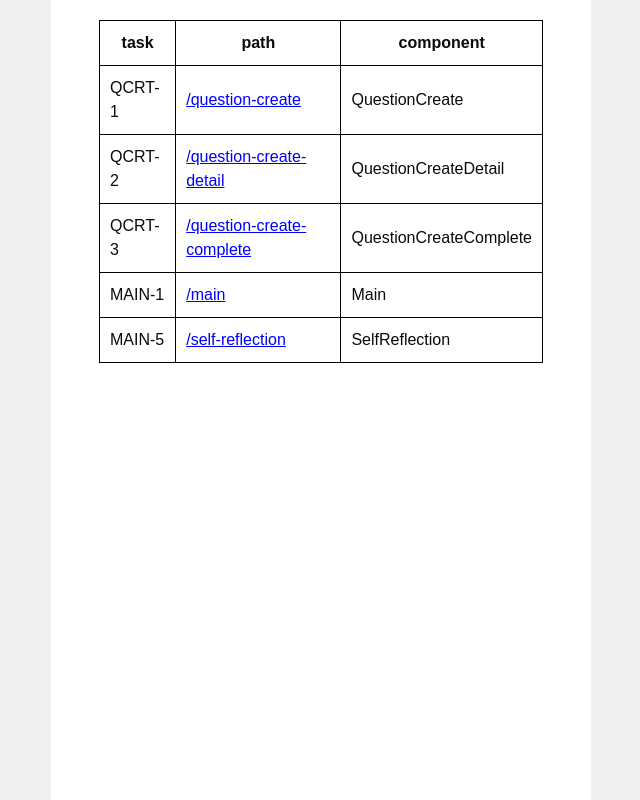
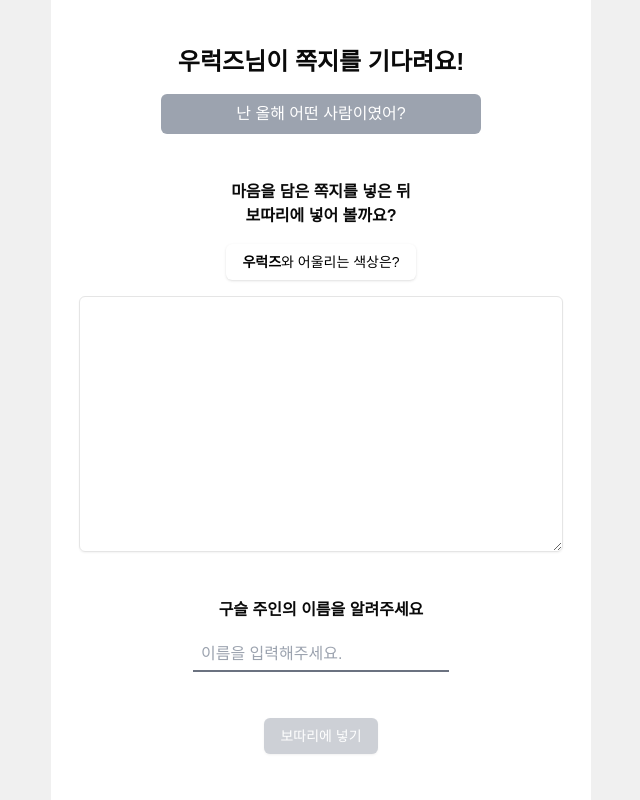
Before and after one commit to Jmoon144/buggureomi-fe, a React (Vite) app: page /answer-create in a window 1280 px wide. Before the commit this address led to /. Shown: the whole page, without its empty margins (319-959 px from the left). Built offline with nearby package versions, Linux system fonts and the light colour scheme; a web font is replaced by a local one.

Commit message:
[MCRT-1] 답변 생성 Wireframe Markup (#12)
* feature: 답변 생성 Markup

* fix: resolved conflict

* fix: resolved conversation

```diff
--- a/package.json
+++ b/package.json
@@ -13,6 +13,7 @@
     "@hookform/resolvers": "^3.9.1",
     "@radix-ui/react-dialog": "^1.1.2",
     "@radix-ui/react-label": "^2.1.0",
+    "@radix-ui/react-popover": "^1.1.2",
     "@radix-ui/react-slot": "^1.1.0",
     "@radix-ui/react-switch": "^1.1.1",
     "@types/react-router-dom": "^5.3.3",
--- /dev/null
+++ b/src/components/color/ColorPicker.tsx
@@ -0,0 +1,30 @@
+interface ColorPickerProps {
+  colorCodes: string[];
+  colorCode?: string;
+  onChange: (colorCode: string) => void;
+}
+
+export function ColorPicker({
+  colorCode,
+  colorCodes,
+  onChange,
+}: ColorPickerProps) {
+  return (
+    <div className="flex flex-wrap gap-3 items-center">
+      {colorCodes.map((code) => (
+        <div
+          key={code}
+          className={`w-8 h-8 rounded-md cursor-pointer bg-[${code}]`}
+          style={{
+            ...(colorCode === code
+              ? {
+                  filter: `drop-shadow(0 0 1px ${colorCode}) drop-shadow(0 0 4px ${colorCode})`,
+                }
+              : {}),
+          }}
+          onClick={() => onChange(code)}
+        ></div>
+      ))}
+    </div>
+  );
+}
--- /dev/null
+++ b/src/components/input/UnderlineInput.tsx
@@ -0,0 +1,26 @@
+interface UnderlineInputProps {
+  value?: string;
+  placeholder?: string;
+  disabled?: boolean;
+  onChange?: (value: string) => void;
+}
+
+export default function UnderlineInput({
+  value = "",
+  placeholder = "값을 입력해주세요.",
+  disabled = false,
+  onChange,
+}: UnderlineInputProps) {
+  return (
+    <div className="relative">
+      <input
+        type="text"
+        value={value}
+        disabled={disabled}
+        onChange={({ target: { value } }) => onChange?.(value)}
+        placeholder={placeholder}
+        className="border-b-2 border-gray-500 focus:border-gray-500 focus:border-2 focus:rounded-md outline-none px-2 py-1 w-64 bg-transparent transition-all duration-300 ease-in-out focus:w-72"
+      />
+    </div>
+  );
+}
--- /dev/null
+++ b/src/components/ui/popover.tsx
@@ -0,0 +1,31 @@
+import * as React from "react"
+import * as PopoverPrimitive from "@radix-ui/react-popover"
+
+import { cn } from "@/lib/utils"
+
+const Popover = PopoverPrimitive.Root
+
+const PopoverTrigger = PopoverPrimitive.Trigger
+
+const PopoverAnchor = PopoverPrimitive.Anchor
+
+const PopoverContent = React.forwardRef<
+  React.ElementRef<typeof PopoverPrimitive.Content>,
+  React.ComponentPropsWithoutRef<typeof PopoverPrimitive.Content>
+>(({ className, align = "center", sideOffset = 4, ...props }, ref) => (
+  <PopoverPrimitive.Portal>
+    <PopoverPrimitive.Content
+      ref={ref}
+      align={align}
+      sideOffset={sideOffset}
+      className={cn(
+        "z-50 w-72 rounded-md border bg-popover p-4 text-popover-foreground shadow-md outline-none data-[state=open]:animate-in data-[state=closed]:animate-out data-[state=closed]:fade-out-0 data-[state=open]:fade-in-0 data-[state=closed]:zoom-out-95 data-[state=open]:zoom-in-95 data-[side=bottom]:slide-in-from-top-2 data-[side=left]:slide-in-from-right-2 data-[side=right]:slide-in-from-left-2 data-[side=top]:slide-in-from-bottom-2",
+        className
+      )}
+      {...props}
+    />
+  </PopoverPrimitive.Portal>
+))
+PopoverContent.displayName = PopoverPrimitive.Content.displayName
+
+export { Popover, PopoverTrigger, PopoverContent, PopoverAnchor }
--- /dev/null
+++ b/src/constant/color.ts
@@ -0,0 +1,14 @@
+export const COLOR_CODE_LIST: string[] = [
+  "#FF6F6F",
+  "#FF9F6F",
+  "#FFEA6F",
+  "#A2FF6F",
+  "#6FFF6F",
+  "#6FFFD2",
+  "#6FFFFF",
+  "#6F9FFF",
+  "#6F6FFF",
+  "#9F6FFF",
+  "#FF6FFF",
+  "#FF6FA2",
+];
--- /dev/null
+++ b/src/pages/_mock/data/member.ts
@@ -0,0 +1,8 @@
+import { Member } from "@/types/member";
+
+export const MOCK_MEMBER_NICK_NAME = "우럭즈";
+
+/** @description getMemberSession API */
+export const MOCK_MEMBER: Member = {
+  nickname: MOCK_MEMBER_NICK_NAME,
+};
--- /dev/null
+++ b/src/pages/_mock/data/question.ts
@@ -0,0 +1,7 @@
+import { Question } from "@/types/question";
+import { MOCK_MEMBER } from "./member";
+
+export const MOCK_QUESTION: Question = {
+  nickname: MOCK_MEMBER.nickname,
+  content: "난 올해 어떤 사람이였어?",
+};
--- a/src/pages/_mock/index.tsx
+++ b/src/pages/_mock/index.tsx
@@ -34,6 +34,13 @@ export function MockRouteList() {
       path: "/main",
       component: "Main",
     },
+    // 답변 생성
+    {
+      task: "MCRT-1",
+      path: "/answer-create",
+      component: "AnswerCreate",
+    },
+    // 나 돌아보기
     {
       task: "MAIN-5",
       path: "/self-reflection",
--- /dev/null
+++ b/src/pages/answer-create/index.tsx
@@ -0,0 +1,82 @@
+import { ColorPicker } from "@/components/color/ColorPicker";
+import {
+  Popover,
+  PopoverContent,
+  PopoverTrigger,
+} from "@/components/ui/popover";
+import { MOCK_MEMBER } from "../_mock/data/member";
+import { useState } from "react";
+import { Button } from "@/components/ui/button";
+import { Textarea } from "@/components/ui/textarea";
+import UnderlineInput from "@/components/input/UnderlineInput";
+import { COLOR_CODE_LIST } from "@/constant/color";
+
+export default function AnswerCreate() {
+  const [colorCode, setColorCode] = useState<string | undefined>(undefined);
+  const [content, setContent] = useState<string>("");
+  const [senderName, setSenderName] = useState<string>("");
+
+  return (
+    <section className="h-screen flex justify-evenly flex-col items-center">
+      <div className="flex flex-col items-center gap-4">
+        <h1 className="font-bold text-2xl">
+          {MOCK_MEMBER.nickname}님이 쪽지를 기다려요!
+        </h1>
+        <div className="flex items-center justify-center w-80 h-10 text-center bg-gray-400 rounded-md">
+          <span className="text-white">난 올해 어떤 사람이였어?</span>
+        </div>
+      </div>
+      <div className="w-full flex flex-col items-center gap-4">
+        <p className="font-bold text-center">
+          마음을 담은 쪽지를 넣은 뒤 <br /> 보따리에 넣어 볼까요?
+        </p>
+
+        <Popover>
+          <PopoverTrigger>
+            <Button
+              style={{
+                backgroundColor: colorCode ?? "white",
+                color: colorCode ? "white" : "black",
+              }}
+            >
+              <p>
+                <b>{MOCK_MEMBER.nickname}</b>와 어울리는 색상은?
+              </p>
+            </Button>
+          </PopoverTrigger>
+          <PopoverContent>
+            <ColorPicker
+              colorCode={colorCode}
+              colorCodes={COLOR_CODE_LIST}
+              onChange={(code) => setColorCode(code)}
+            />
+          </PopoverContent>
+        </Popover>
+
+        <Textarea
+          className="min-h-64"
+          value={content}
+          onChange={(e) => setContent(e.target.value)}
+        />
+      </div>
+      <div className="w-full flex flex-col items-center gap-4">
+        <span>
+          <b>구슬 주인의 이름을 알려주세요</b>
+        </span>
+        <UnderlineInput
+          value={senderName}
+          placeholder="이름을 입력해주세요."
+          onChange={(value) => setSenderName(value)}
+        />
+      </div>
+      <Button
+        className="bg-gray-400"
+        disabled={!senderName || !content}
+        children="보따리에 넣기"
+        onClick={() => {
+          // TODO: Answer Post API Call
+        }}
+      />
+    </section>
+  );
+}
--- a/src/pages/index.tsx
+++ b/src/pages/index.tsx
@@ -4,6 +4,7 @@ import Main from "./main";
 import { MockRouteList } from "./_mock";
 import QuestionCreateComplete from "./question-create-complete";
 import QuestionCreate from "./question-create";
+import AnswerCreate from "./answer-create";
 import SelfReflection from "@/pages/self-reflection";
 
 export default function Routing() {
@@ -29,6 +30,7 @@ export default function Routing() {
             path="/question-create-complete"
             render={() => <QuestionCreateComplete />}
           />
+          <Route exact path="/answer-create" render={() => <AnswerCreate />} />
           <Route
             exact
             path="/self-reflection"
--- a/src/pages/main/index.tsx
+++ b/src/pages/main/index.tsx
@@ -1,18 +1,10 @@
 import { getRandomIndex } from "@/lib/utils";
 import { Answer } from "@/types/answer";
-import { Member } from "@/types/member";
 import WithoutAnswer from "./components/WithoutAnswer";
 import WithAnswer from "./components/WithAnswer";
+import { MOCK_MEMBER } from "../_mock/data/member";
 
 export default function Main() {
-  const member: Member | undefined = {
-    nickname: "park",
-  }; // by getMemberSession();
-
-  if (!member) {
-    // todo: redirect("/login");
-  }
-
   const answers: Answer[] = [
     {
       sender: "someone",
@@ -33,7 +25,9 @@ export default function Main() {
 
   return (
     <section className="flex flex-col justify-center items-center h-screen">
-      <h2 className="font-bold text-2xl mb-2">{member.nickname}님의 보따리</h2>
+      <h2 className="font-bold text-2xl mb-2">
+        {MOCK_MEMBER.nickname}님의 보따리
+      </h2>
       {answerCount < 1 ? (
         <WithoutAnswer />
       ) : (
--- /dev/null
+++ b/src/types/question.ts
@@ -0,0 +1,4 @@
+export interface Question {
+  nickname: string;
+  content: string;
+}
```
Also changed, not shown: 1 other file (tests, documents, lock files or other folders).
